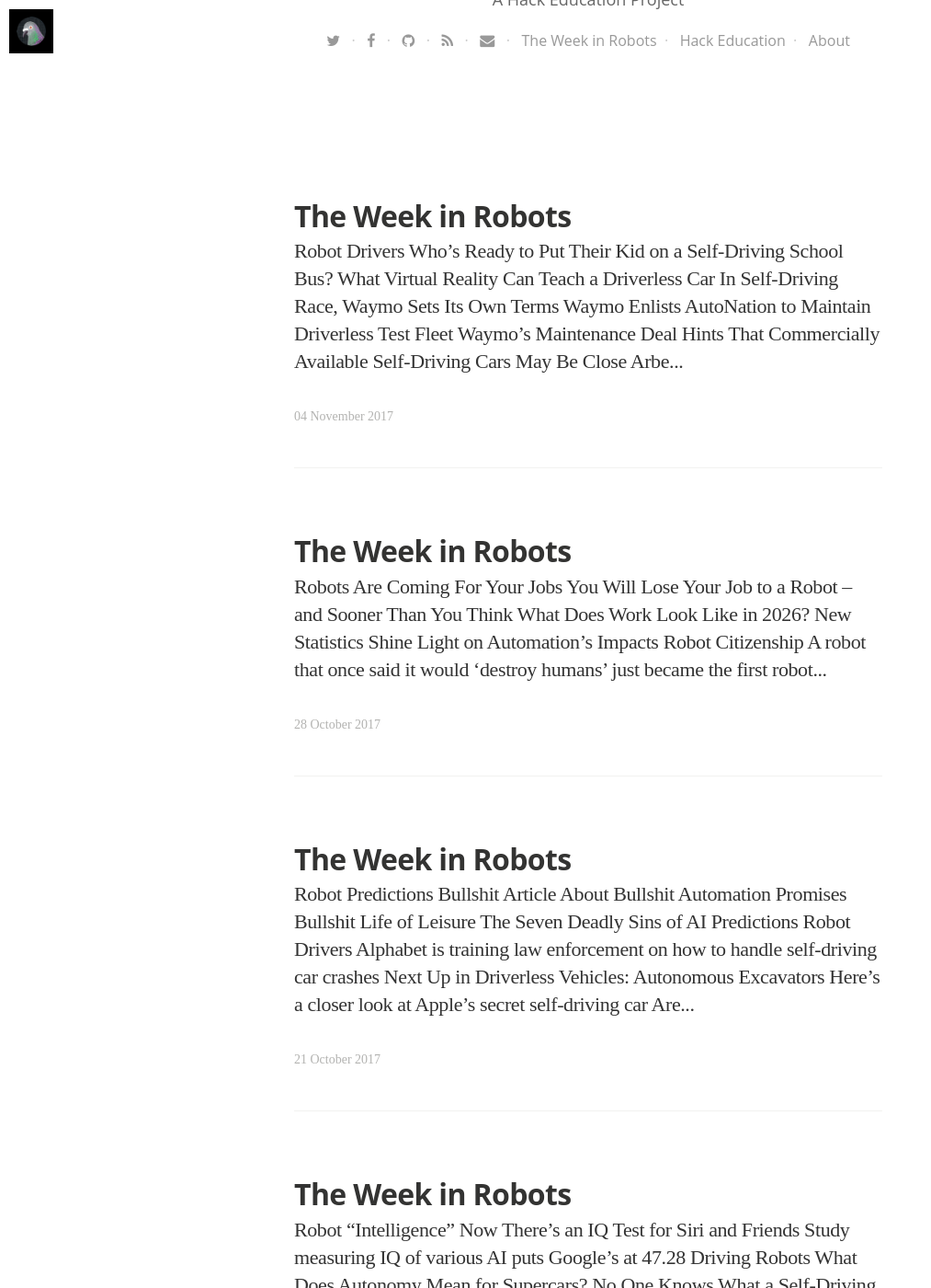
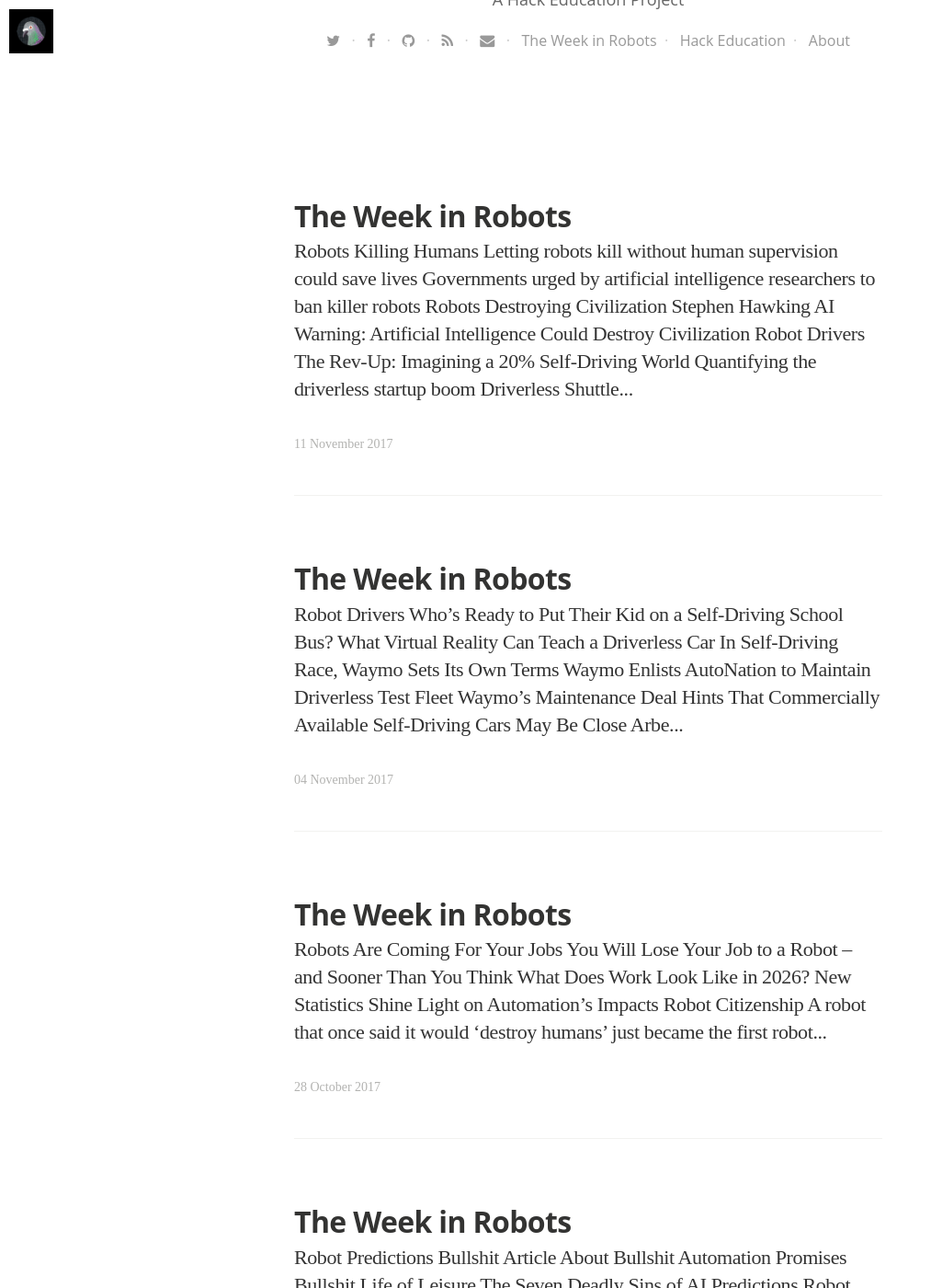
Before and after one commit to HackEducation/robot-news, a Jekyll site: the page built from blog/index.html, in a window 1280 px wide and 1400 px high, scrolled down 656 px. Shown: the whole window at 92% size, without its empty margins (0-1013 px from the left). Built offline with Jekyll 4.4.1, drawn with Linux system fonts in a browser that asks for light colours; nearby versions of some CDN libraries; some web fonts are replaced; the list of posts is cut into pages by our own code; some of the changed text lies outside the part shown.

Commit message:
new post

```diff
--- /dev/null
+++ b/_posts/2017-11-11-week-in-robots.html
@@ -0,0 +1,135 @@
+---
+layout: post
+title: "The Week in Robots"
+date: 2017-11-11 07:35:00 +0000
+tags:
+image: https://s3.amazonaws.com/hackedu/2017-11-11-robot.jpg
+imagecredits: https://www.flickr.com/photos/uhh_clem/1173102924
+---
+<h2>Robots Killing Humans <img src="https://s3.amazonaws.com/hackedu/template_robot1a.png" height="42" width="42" align="right" style="margin:10px"></h2>
+<br />
+<p><a href="https://www.newscientist.com/article/mg23631512-900-letting-robots-kill-without-human-supervision-could-save-lives/">Letting robots kill without human supervision could save lives</a></p>
+
+<p><a href="http://mashable.com/2017/11/06/killer-robots-government-ban/">Governments urged by artificial intelligence researchers to ban killer robots</a></p>
+
+<h2>Robots Destroying Civilization <img src="https://s3.amazonaws.com/hackedu/template_robot2a.png" height="42" width="42" align="right" style="margin:10px"></h2>
+<br />
+<p><a href="http://www.newsweek.com/stephen-hawking-artificial-intelligence-warning-destroy-civilization-703630">Stephen Hawking AI Warning: Artificial Intelligence Could Destroy Civilization</a></p>
+
+<h2>Robot Drivers <img src="https://s3.amazonaws.com/hackedu/template_robot3a.png" height="42" width="42" align="right" style="margin:10px"></h2>
+<br />
+<p><a href="https://www.nytimes.com/interactive/2017/11/08/magazine/tech-design-future-autonomous-car-20-percent-sex-death-liability.html">The Rev-Up: Imagining a 20% Self-Driving World</a></p>
+
+<p><a href="https://techcrunch.com/2017/11/04/quantifying-the-driverless-startup-boom/">Quantifying the driverless startup boom</a></p>
+
+<p><a href="https://www.huffingtonpost.com/entry/driverless-shuttle-hit-by-truck_us_5a0371bfe4b03deac08af3db">Driverless Shuttle Gets Hit By A Truck During Its Debut Ride In Las Vegas</a></p>
+
+<p><a href="https://techcrunch.com/2017/11/08/driverless-shuttle-in-las-vegas-gets-in-fender-bender-within-an-hour/">Driverless shuttle in Las Vegas gets in fender bender within an hour</a></p>
+
+<p><a href="https://www.technologyreview.com/the-download/609403/uber-made-its-homegrown-ai-language-open-source-but-not-entirely-out-of-altruism/">Uber Made Its Homegrown AI Language Open Source, but Not Entirely out of Altruism</a></p>
+
+<p><a href="https://techcrunch.com/2017/11/07/cargox-series-c/">Smart trucking startup CargoX raises $20M</a></p>
+
+<p><a href="https://techcrunch.com/2017/11/07/tencent-is-reportedly-testing-its-own-autonomous-driving-system/">Tencent is reportedly testing its own autonomous driving system</a></p>
+
+<p><a href="https://techcrunch.com/2017/11/07/renault-shows-off-self-driving-car-that-can-avoid-obstacles-as-well-as-pro-test-drivers/">Renault shows off self-driving car that can avoid obstacles as well as pro test drivers</a></p>
+
+<p><a href="https://www.technologyreview.com/the-download/609362/waymo-will-be-first-to-test-robo-taxis-without-safety-drivers-on-regular/">Waymo Will Be First to Test Robo-Taxis Without Safety Drivers on Regular Americans</a></p>
+
+<p><a href="https://www.nytimes.com/2017/11/07/technology/waymo-autonomous-cars.html">Waymo&#8217;s Autonomous Cars Cut Out Human Drivers in Road Tests</a></p>
+
+<p><a href="https://techcrunch.com/2017/11/07/waymo-now-testing-its-self-driving-cars-on-public-roads-with-no-one-at-the-wheel/">Waymo now testing its self-driving cars on public roads with no one at the wheel</a></p>
+
+<p><a href="https://techcrunch.com/2017/11/07/waymos-first-commercial-product-will-be-its-own-on-demand-ride-hailing-service/">Waymo&#8217;s first product will be its own on-demand ride hailing service</a></p>
+
+<p><a href="http://www.autonews.com/article/20171105/INDUSTRY_REDESIGNED/171109944/bob-lutz:-kiss-the-good-times-goodbye">The End of the Automotive Era</a></p>
+
+<h2>Robots and a New &#8220;New Deal&#8221; <img src="https://s3.amazonaws.com/hackedu/template_robot4a.png" height="42" width="42" align="right" style="margin:10px"></h2>
+<br />
+<p><a href="https://www.technologyreview.com/s/609326/andrew-ng-wants-a-new-new-deal-to-combat-job-automation/">Andrew Ng Wants a New &#8220;New Deal&#8221; to Combat Job Automation</a></p>
+
+<h2>Robot Startups <img src="https://s3.amazonaws.com/hackedu/template_robot5a.png" height="42" width="42" align="right" style="margin:10px"></h2>
+<br />
+<p><a href="https://www.nytimes.com/2017/11/06/technology/artificial-intelligence-start-up.html">A.I. Researchers Leave Elon Musk Lab to Begin Robotics Start-Up</a></p>
+
+<h2>Robot Decision-Making <img src="https://s3.amazonaws.com/hackedu/template_robot6a.png" height="42" width="42" align="right" style="margin:10px"></h2>
+<br />
+<p><a href="https://psmag.com/news/artifical-intellgience-is-the-key-to-understanding">How Artificial Intelligence Can Explain Unconscious Decision-Making</a></p>
+
+<h2>Robot Misinformation <img src="https://s3.amazonaws.com/hackedu/template_robot7a.png" height="42" width="42" align="right" style="margin:10px"></h2>
+<br />
+<p><a href="https://www.technologyreview.com/s/609358/ai-could-send-us-back-100-years-when-it-comes-to-how-we-consume-news/">AI Could Set Us Back 100 Years When It Comes to How We Consume News</a></p>
+
+<h2>Robot Skills <img src="https://s3.amazonaws.com/hackedu/template_robot8a.png" height="42" width="42" align="right" style="margin:10px"></h2>
+<br />
+<p><a href="https://boingboing.net/2017/11/07/robot-takes-an-elevator.html">Robot takes an elevator</a></p>
+
+<h2>Urban Robots <img src="https://s3.amazonaws.com/hackedu/template_robot9a.png" height="42" width="42" align="right" style="margin:10px"></h2>
+<br />
+<p><a href="https://www.technologyreview.com/s/609332/automation-will-make-megacities-grow-way-faster/">Automation Will Make Megacities Grow Way Faster</a></p>
+
+<h2>Robot Lawyers <img src="https://s3.amazonaws.com/hackedu/template_robot10a.png" height="42" width="42" align="right" style="margin:10px"></h2>
+<br />
+<p><a href="https://www.technologyreview.com/s/609418/this-chatbot-will-help-you-sue-anyone/">This Chatbot Will Help You Sue Anyone</a></p>
+
+<h2>Robot Workers <img src="https://s3.amazonaws.com/hackedu/template_robot11a.png" height="42" width="42" align="right" style="margin:10px"></h2>
+<br />
+<p><a href="https://www.technologyreview.com/the-download/609465/could-the-ai-talent-shortage-be-eased-by-tech-giants-learning-to-share/">Could the AI Talent Shortage Be Eased By Tech Giants Learning to Share?</a></p>
+
+<p><a href="https://www.nytimes.com/2017/11/05/technology/machine-learning-artificial-intelligence-ai.html">Building A.I. That Can Build A.I.</a></p>
+
+<p><a href="https://www.technologyreview.com/s/609337/is-technology-about-to-decimate-white-collar-work/">Is Technology About to Decimate White-Collar Work?</a></p>
+
+<h2>Robot Bosses <img src="https://s3.amazonaws.com/hackedu/template_robot12a.png" height="42" width="42" align="right" style="margin:10px"></h2>
+<br />
+<p><a href="https://www.technologyreview.com/s/609325/everyone-wants-to-run-an-ai-company/">Everyone Wants to Run an AI Company</a></p>
+
+<h2>Robots and Politicians <img src="https://s3.amazonaws.com/hackedu/template_robot13a.png" height="42" width="42" align="right" style="margin:10px"></h2>
+<br />
+<p><a href="https://www.theatlantic.com/education/archive/2017/11/should-the-federal-government-be-moved-to-the-west-coast/544766/">Politicians Aren&#8217;t Talking About the Biggest Challenge to the Labor Market</a></p>
+
+<h2>Robot Biases <img src="https://s3.amazonaws.com/hackedu/template_robot14a.png" height="42" width="42" align="right" style="margin:10px"></h2>
+<br />
+<p><a href="https://www.technologyreview.com/s/609338/new-research-aims-to-solve-the-problem-of-ai-bias-in-black-box-algorithms/">New Research Aims to Solve the Problem of AI Bias in “Black Box” Algorithms</a></p>
+
+<h2>Robot Manufacturing <img src="https://s3.amazonaws.com/hackedu/template_robot15a.png" height="42" width="42" align="right" style="margin:10px"></h2>
+<br />
+<p><a href="https://www.technologyreview.com/s/609339/these-ai-hotshots-plan-to-reboot-manufacturing-by-jumping-inside-robots/">These AI Hotshots Plan to Reboot Manufacturing by Jumping Inside Robots</a></p>
+
+<p><a href="https://techcrunch.com/2017/11/07/tesla-acquires-automated-manufacturing-machine-supplier-perbix/">Tesla acquires automated manufacturing machine supplier Perbix</a></p>
+
+<h2>Robot Partnerships <img src="https://s3.amazonaws.com/hackedu/template_robot16a.png" height="42" width="42" align="right" style="margin:10px"></h2>
+<br />
+<p><a href="https://www.technologyreview.com/s/609331/more-evidence-that-humans-and-machines-are-better-when-they-team-up/">More Evidence That Humans and Machines Are Better When They Team Up</a></p>
+
+<h2>Robot Photography <img src="https://s3.amazonaws.com/hackedu/template_robot17a.png" height="42" width="42" align="right" style="margin:10px"></h2>
+<br />
+<p><a href="https://boingboing.net/2017/11/06/ai-is-taking-photo-enhancement.html">AI is taking photo enhancement to new extremes</a></p>
+
+<h2>Robot Language and Storytelling <img src="https://s3.amazonaws.com/hackedu/template_robot18a.png" height="42" width="42" align="right" style="margin:10px"></h2>
+<br />
+<p><a href="https://www.technologyreview.com/s/609368/every-spreadsheet-has-a-narrative-to-tell-just-add-some-ai/">Every Spreadsheet Has a Narrative to Tell &#8211; Just Add Some AI</a></p>
+
+<h2>Robot Imagination <img src="https://s3.amazonaws.com/hackedu/template_robot19a.png" height="42" width="42" align="right" style="margin:10px"></h2>
+<br />
+<p><a href="https://www.technologyreview.com/s/609369/yibiao-zhao-is-giving-machines-a-sense-of-imagination/">Yibiao Zhao Is Giving Machines a Sense of Imagination</a></p>
+
+<h2>Controlling Robots <img src="https://s3.amazonaws.com/hackedu/template_robot20a.png" height="42" width="42" align="right" style="margin:10px"></h2>
+<br />
+<p><a href="https://www.wired.com/story/embodied-intelligence-want-to-really-teach-a-robot-command-it-with-vr/">Want to Really Teach a Robot? Command It With VR</a></p>
+
+<h2>Robot Intelligence <img src="https://s3.amazonaws.com/hackedu/template_robot1a.png" height="42" width="42" align="right" style="margin:10px"></h2>
+<br />
+<p><a href="https://www.technologyreview.com/s/609330/despite-all-of-our-fancy-ai-solving-intelligence-remains-the-greatest-problem-in-science/">Despite All Our Fancy AI, Solving Intelligence Remains &#8220;the Greatest Problem in Science&#8221;</a></p>
+
+<p><a href="https://www.technologyreview.com/s/609329/for-brain-computer-interfaces-to-be-useful-theyll-need-to-be-wireless/">For Brain-Computer Interfaces to Be Useful, They&#8217;ll Need to Be Wireless</a></p>
+
+<h2>Robby the Robot <img src="https://s3.amazonaws.com/hackedu/template_robot2a.png" height="42" width="42" align="right" style="margin:10px"></h2>
+<br />
+<p><a href="https://boingboing.net/2017/11/06/original-robby-the-robot-suit.html">Original Robby the Robot suit up for auction</a></p>
+
+<h2>Ray Kurzweil is Full of Shit <img src="https://s3.amazonaws.com/hackedu/template_robot3a.png" height="42" width="42" align="right" style="margin:10px"></h2>
+<br />
+<p><a href="https://thenextweb.com/artificial-intelligence/2017/11/10/googles-ai-guru-predicts-humans-and-machines-will-merge-within-20-years/">Google&#8217;s AI guru predicts humans and machines will merge within 20 years</a></p>
+
+<p><a href="http://www.kurzweilai.net/talk-council-on-foreign-relations-future-of-artificial-intelligence-and-its-impact-on-society">Future of Artificial Intelligence and its Impact on Society</a></p>
--- a/index.html
+++ b/index.html
@@ -8,7 +8,7 @@
 
 <p>Each week, I update this website with the list of the latest &#8220;robot news.&#8221; These are the stories currently in circulation about the world-to-come and the automation of everyday life.</p>
 
-<p><strong>The Week in Robots</strong>: <a href="http://robots.hackeducation.com/2017/11/04/week-in-robots">4 November 2017</a></p>
+<p><strong>The Week in Robots</strong>: <a href="http://robots.hackeducation.com/2017/11/11/week-in-robots">11 November 2017</a></p>
 
 <p>(You can also stay up-to-date via <a href="http://robots.hackeducation.com/blog/">this project's blog</a>.)</p>
 
```
